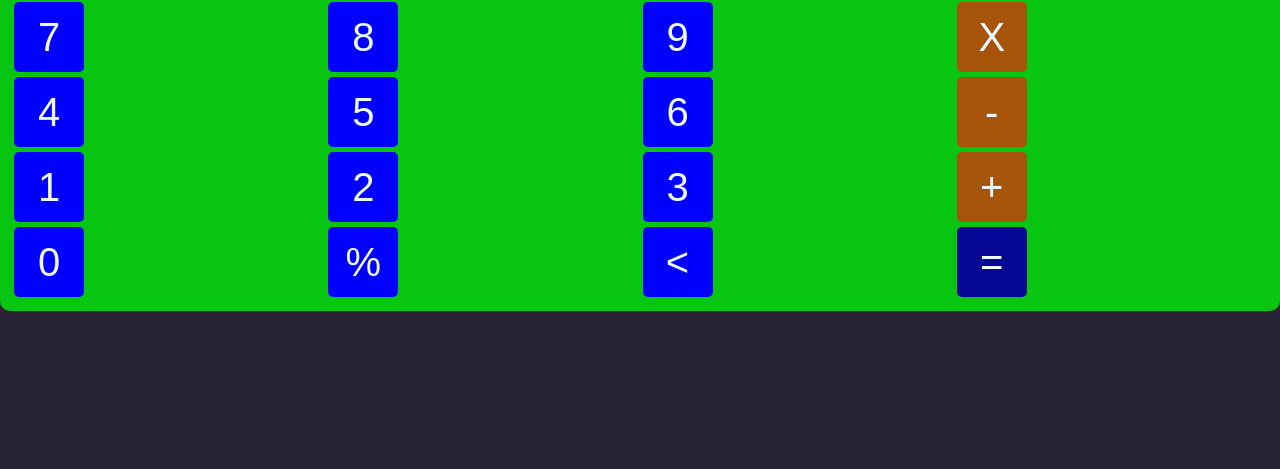
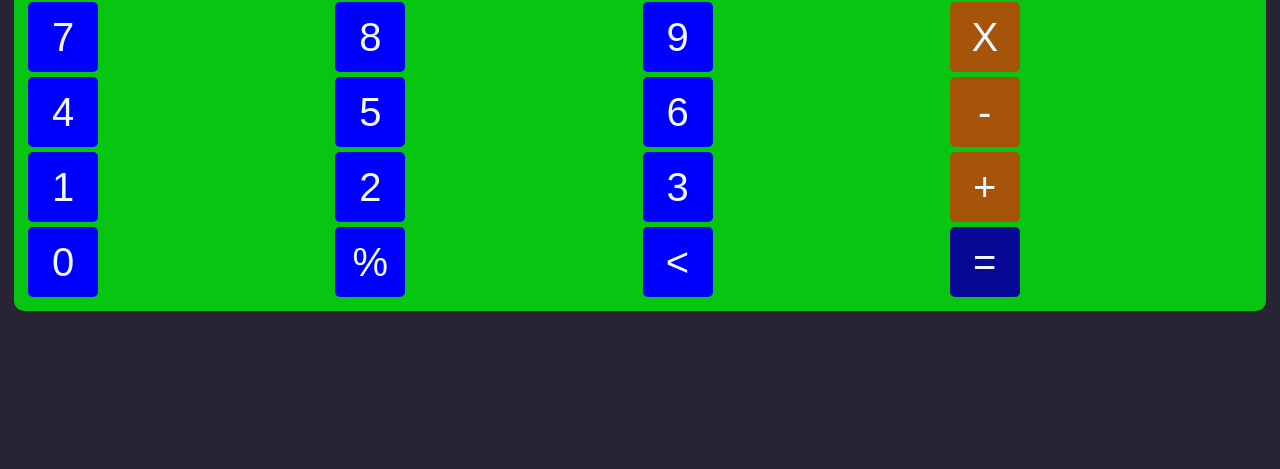
Before and after one commit to EdersonSOleques/Calculadora, a plain HTML site: page index.html in a window 1280 px wide. Shown: the part 331-800 px from the top of the page. Drawn offline with Linux system fonts and the light colour scheme.

Commit message:
adicionado uma margin na classe container de 14px

```diff
--- a/style.css
+++ b/style.css
@@ -24,6 +24,7 @@ body {
     color: aliceblue;
     background-color: #08c511;
     padding: 14px;
+    margin: 14px;
     border-radius: 10px;
 }
 .visor {
```
